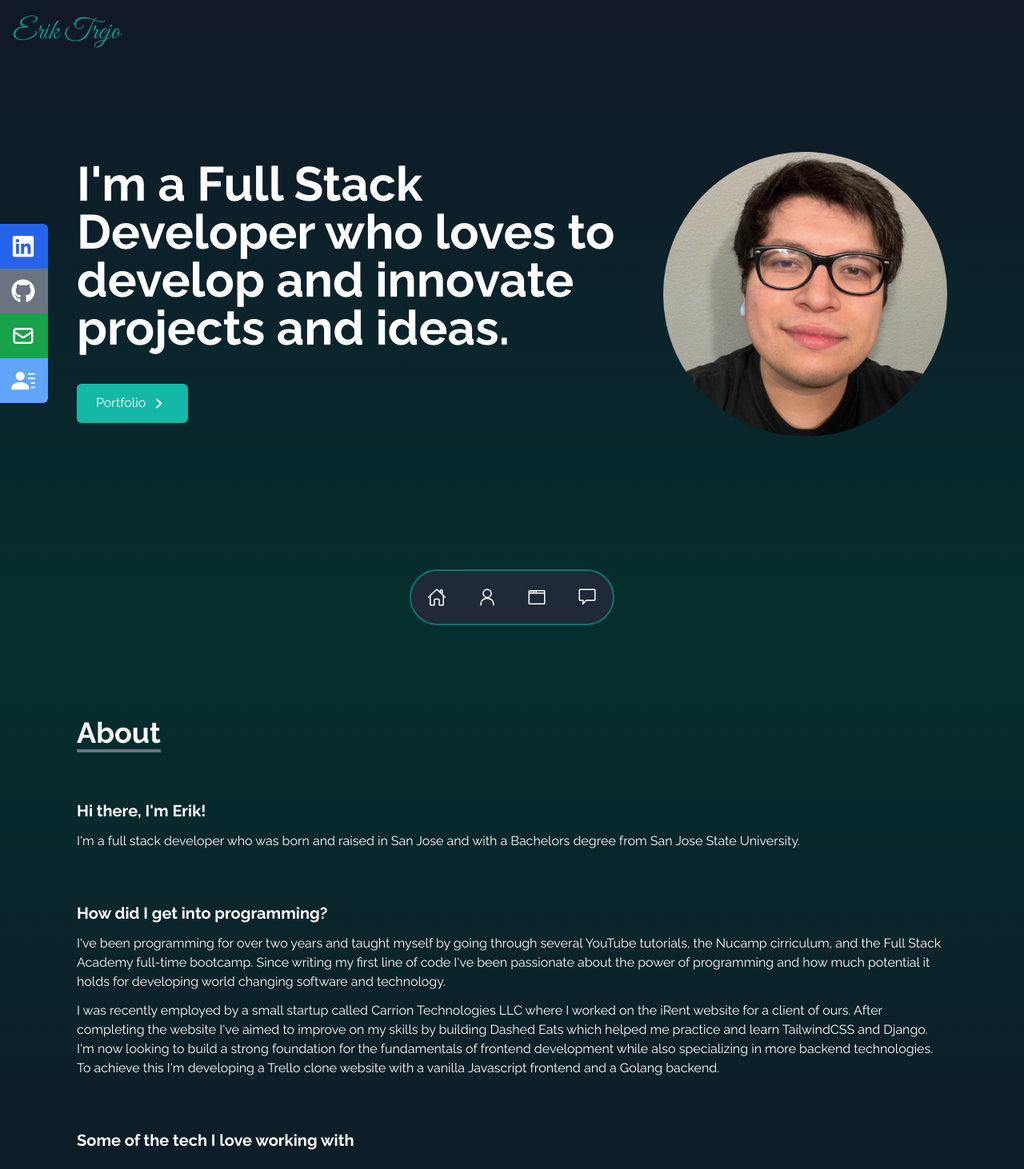
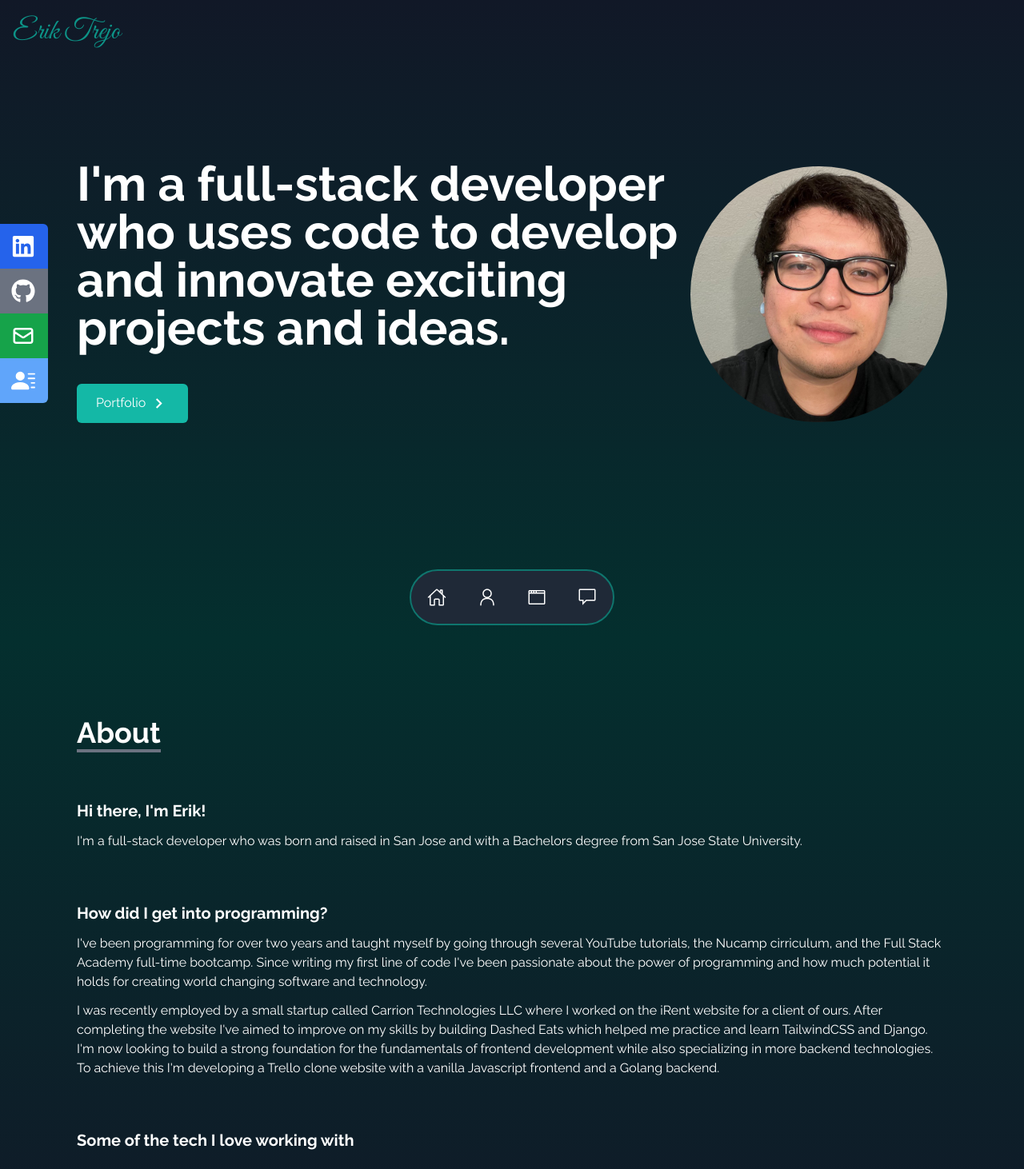
Before and after one commit to eTrejoLujano/portfolio, a React (Create React App) app: page / in a window 1280 px wide. Shown: the top 1462 px of the page at 80% size. Built offline with nearby package versions, Linux system fonts and the light colour scheme; what taos would draw is missing.

Commit message:
grammer changes

```diff
--- a/src/components/About.jsx
+++ b/src/components/About.jsx
@@ -60,7 +60,7 @@ const About = () => {
           <p className="font-bold text-xl">Hi there, I'm Erik!</p>
         </div>
         <p className="text-md">
-          I'm a full stack developer who was born and raised in San Jose and
+          I'm a full-stack developer who was born and raised in San Jose and
           with a Bachelors degree from San Jose State University.
         </p>
       </div>
@@ -71,7 +71,7 @@ const About = () => {
           through several YouTube tutorials, the Nucamp cirriculum, and the Full
           Stack Academy full-time bootcamp. Since writing my first line of code
           I've been passionate about the power of programming and how much
-          potential it holds for developing world changing software and
+          potential it holds for creating world changing software and
           technology.
         </p>
         <p className="text-md">
--- a/src/components/Home.jsx
+++ b/src/components/Home.jsx
@@ -15,8 +15,8 @@ function Home() {
       <div className="w-full px-[2rem] lg:px-[6rem] flex flex-col items-center h-full justify-center lg:justify-between lg:flex-row">
         <div className="flex flex-col justify-center h-full">
           <h2 className="text-4xl sm:text-6xl font-bold text-white">
-            I'm a Full Stack Developer who loves to develop and innovate
-            projects and ideas.
+            I'm a full-stack developer who uses code to develop and innovate
+            exciting projects and ideas.
           </h2>
           <p className="text-gray-500 py-4 max-w-md"></p>
           <div>
--- a/src/components/Portfolio/Portfolio.jsx
+++ b/src/components/Portfolio/Portfolio.jsx
@@ -95,7 +95,7 @@ const Portfolio = ({ modalInfo, openModal, closeModal }) => {
       ],
       readMe: [DE1, DE2, DE3, DE4, DE5, DE6],
       readMeDescription:
-        "A full featured Property Management Software that allows you to maximize revenue through automation.",
+        "A fully featured Property Management Software that allows you to maximize revenue through automation.",
     },
     {
       name: "WorkFlo",
```
